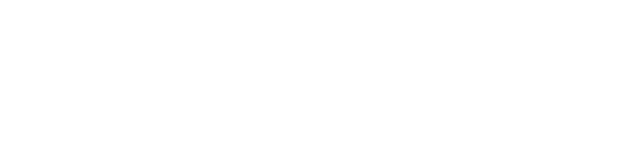
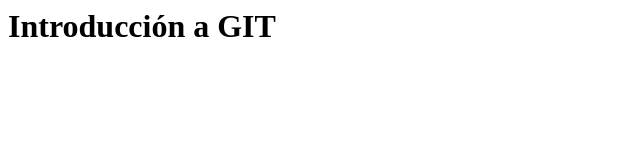
Before and after one commit to robertomartinezmer/aprendiendogit, a plain HTML site: page index.html in a window 1280 px wide. Shown: the whole page, without its empty margins (0-640 px from the left). Drawn offline with Linux system fonts and the light colour scheme.

Commit message:
Agregando la etiqueta H1

```diff
--- a/index.html
+++ b/index.html
@@ -3,5 +3,6 @@
 		<title>Aprendiendo GIT</title>
 	</head>
 	<body>
+		<h1>Introducción a GIT</h1>
 	</body>
 </html>
```
